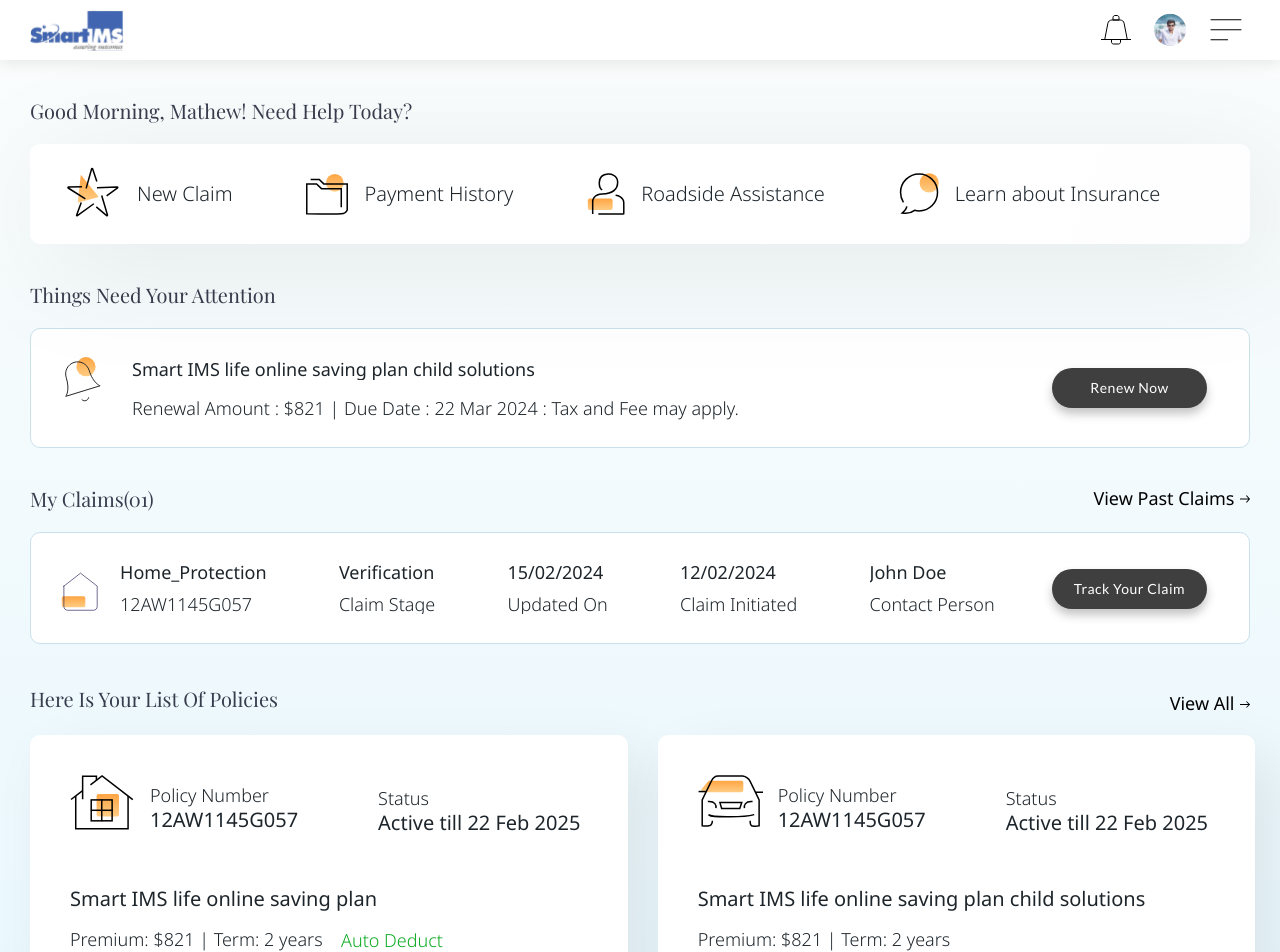
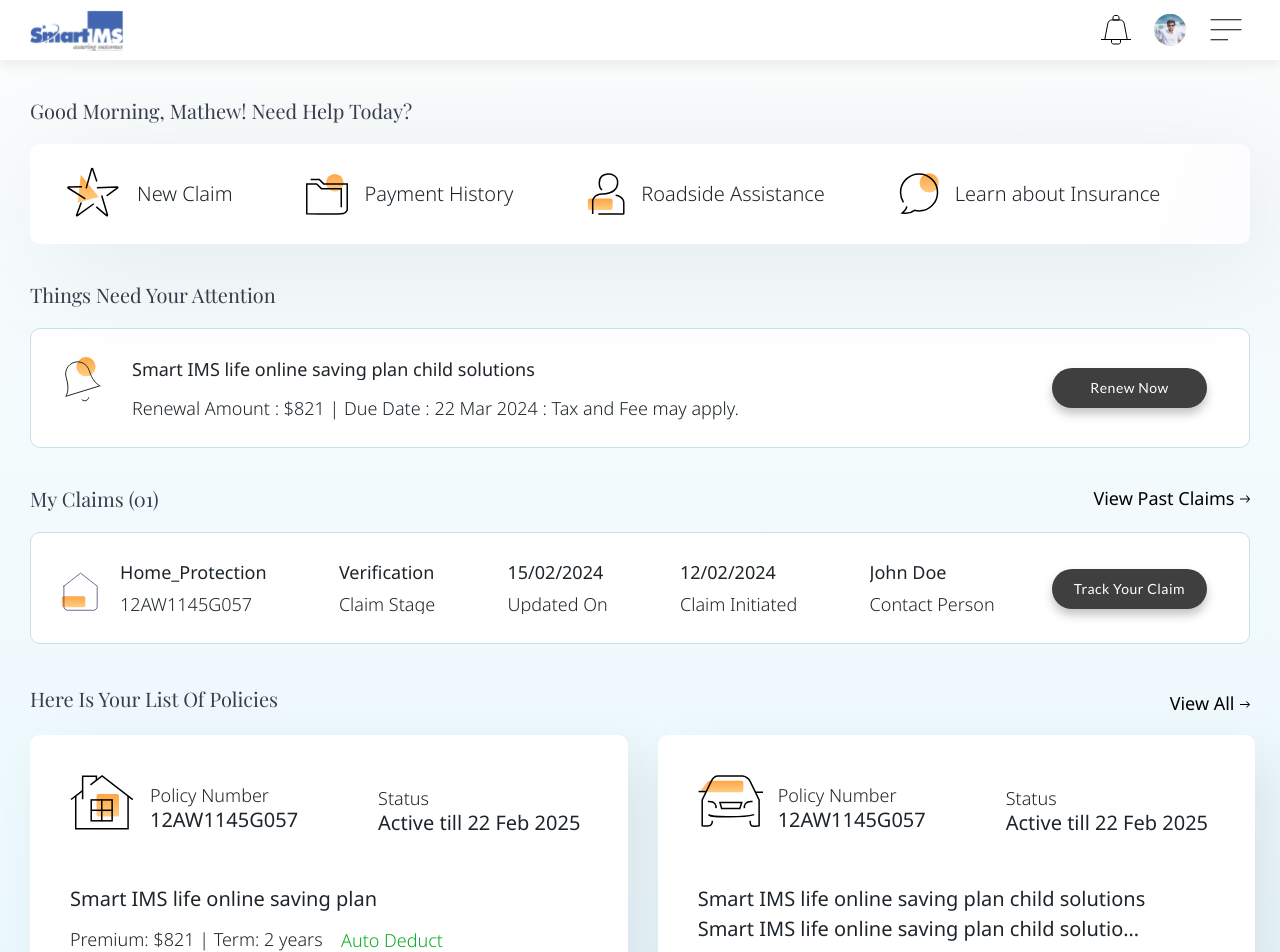
Before and after one commit to SmartImsIns/smart-ims-insu-frontend-app, a React (Create React App) app: page /ims-dashboard in a window 1280 px wide. Shown: the top 952 px of the page. Built offline with nearby package versions, Linux system fonts and the light colour scheme; a web font is replaced by a local one.

Commit message:
gave space to claims and number

```diff
--- a/src/ImsDashboard/MyClaimsCard/MyClaimsCard.tsx
+++ b/src/ImsDashboard/MyClaimsCard/MyClaimsCard.tsx
@@ -51,7 +51,7 @@ const MyClaimsCard: React.FC = () => {
   return (
     <Box sx={MyClaimCardStyles.Container} aria-label="MyClaims Card Container">
       <Box sx={MyClaimCardStyles.container1}>
-        <DynamicTextDisplay text={`My Claims(${formattedClaimCount})`} />
+        <DynamicTextDisplay text={`My Claims (${formattedClaimCount})`} />
         <ViewComponent src={VIEW_ARROW} viewText={viewPast} />
       </Box>
       {claimdata?.map((claim, id) => (
--- a/src/ImsDashboard/PoliciesList/PolicyContainer.tsx
+++ b/src/ImsDashboard/PoliciesList/PolicyContainer.tsx
@@ -19,6 +19,8 @@ const PolicyContainer: React.FC = () => {
         </Typography>
 
         {policyData.length > 2 && (
+
+
           <Box sx={PolicyStyles.viewAll}>
             <ViewComponent src={VIEW_ARROW} viewText={viewAll} />
           </Box>
--- a/src/mockJson/CustomerDashboard/PolicyCardData.json
+++ b/src/mockJson/CustomerDashboard/PolicyCardData.json
@@ -16,7 +16,7 @@
       "id":"2",
       "policyNumber": "12AW1145G057",
       "status": "Active till 22 Feb 2025",
-      "plan": "Smart IMS life online saving plan child solutions",
+      "plan": "Smart IMS life online saving plan child solutions Smart IMS life online saving plan child solutions Smart IMS life online saving plan child solutions Smart IMS life online saving plan child solutions",
       "premium": "$821",
       "term": "2 years",
       "autoDeduct": false,
```
